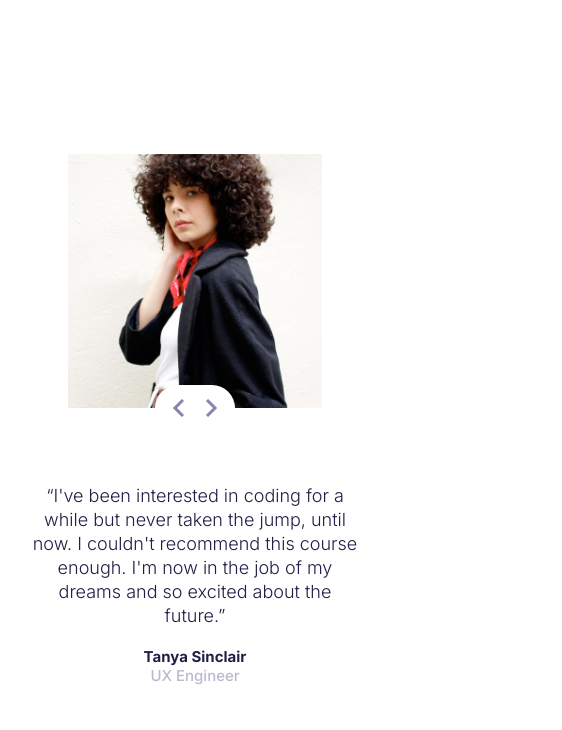
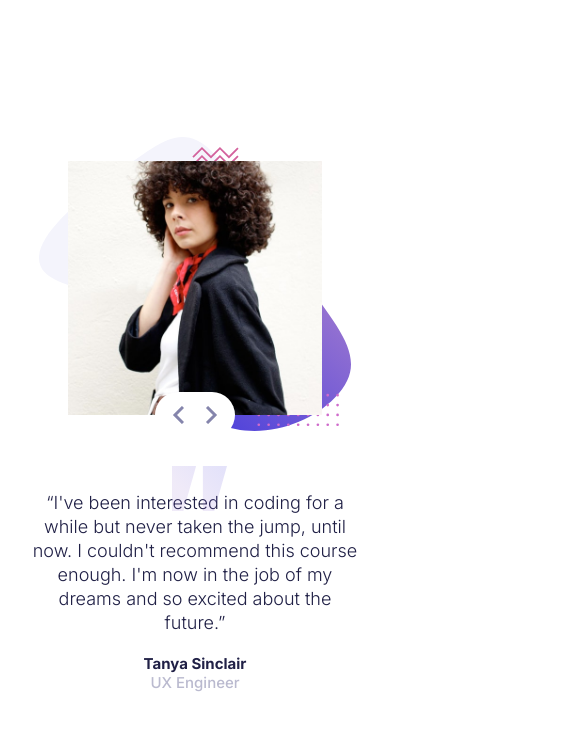
Before and after one commit to aaronkagan/testimonials-slider-react, a React (Vite) app: page / in a window 390 px wide. Shown: the top 730 px of the page, 562 px wide, since content can reach past the window. Built offline with nearby package versions, Linux system fonts and the light colour scheme.

Commit message:
mobile view with background images

```diff
--- a/src/GlobalStyle.js
+++ b/src/GlobalStyle.js
@@ -23,7 +23,6 @@ const GlobalStyle = createGlobalStyle`
     min-height: 100vh;
     display: flex;
     justify-content: center;
-    align-items: center;
   }
 `;
 
--- a/src/Slide.tsx
+++ b/src/Slide.tsx
@@ -4,6 +4,7 @@ export default function Slide({ slide, numSlides, onActiveSlide }) {
   console.log(slide.avatar);
   return (
     <StyledMain>
+      <div className="col-left-wrapper">
         <div className="col-left">
           <p className="text">&ldquo;{slide.text}&rdquo;</p>
           <p className="person">
@@ -11,7 +12,9 @@ export default function Slide({ slide, numSlides, onActiveSlide }) {
             <span className="title">{slide.title}</span>
           </p>
         </div>
+      </div>
 
+      <div className="col-right-wrapper">
         <div className="col-right">
           <img
             className="avatar"
@@ -25,7 +28,9 @@ export default function Slide({ slide, numSlides, onActiveSlide }) {
               src="src/assets/images/icon-prev.svg"
               alt="Previous"
               onClick={() =>
-              onActiveSlide((prevVal) => (prevVal > 0 ? prevVal - 1 : prevVal))
+                onActiveSlide((prevVal) =>
+                  prevVal > 0 ? prevVal - 1 : prevVal
+                )
               }
             />
 
@@ -41,6 +46,7 @@ export default function Slide({ slide, numSlides, onActiveSlide }) {
             />
           </div>
         </div>
+      </div>
     </StyledMain>
   );
 }
@@ -48,8 +54,32 @@ export default function Slide({ slide, numSlides, onActiveSlide }) {
 const StyledMain = styled.main`
   display: flex;
   flex-direction: column-reverse;
+  justify-content: center;
   align-items: center;
   gap: 3rem;
+  background-image: url(src/assets/images/pattern-curve.svg);
+  background-repeat: no-repeat;
+  background-position-x: 30%;
+  background-position-y: 120%;
+  min-height: 100vh;
+
+  .col-left-wrapper {
+    display: flex;
+    justify-content: center;
+    position: relative;
+
+    &::before {
+      content: '';
+      width: 100%;
+      height: 100%;
+      background-image: url(src/assets/images/pattern-quotes.svg);
+      background-repeat: no-repeat;
+      background-size: 14%;
+      left: 44%;
+      top: -10%;
+
+      position: absolute;
+    }
 
     .col-left {
       text-align: center;
@@ -67,6 +97,7 @@ const StyledMain = styled.main`
       .person {
         display: flex;
         flex-direction: column;
+        margin-bottom: 4rem;
 
         .name {
           color: var(--dark-blue);
@@ -83,6 +114,17 @@ const StyledMain = styled.main`
           font-weight: 500;
         }
       }
+    }
+  }
+
+  .col-right-wrapper {
+    background-image: url('src/assets/images/pattern-bg.svg');
+    background-size: 80%;
+    background-repeat: no-repeat;
+    background-position: center;
+    width: 100%;
+    height: 100%;
+    padding-top: 5.4rem;
   }
 
   .col-right {
```
Lines whose indentation alone changed are shown as unchanged.
